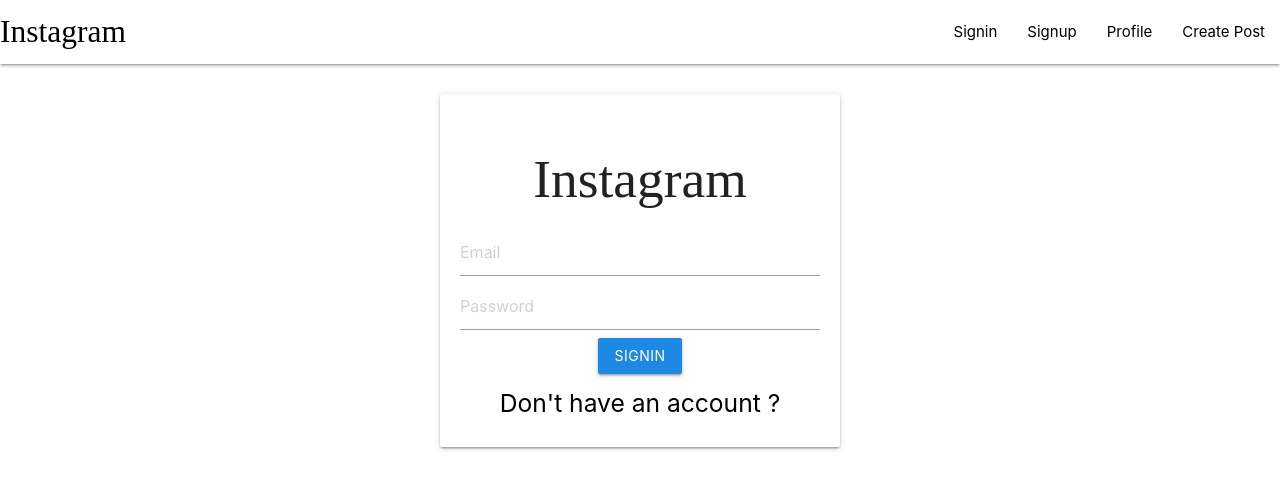
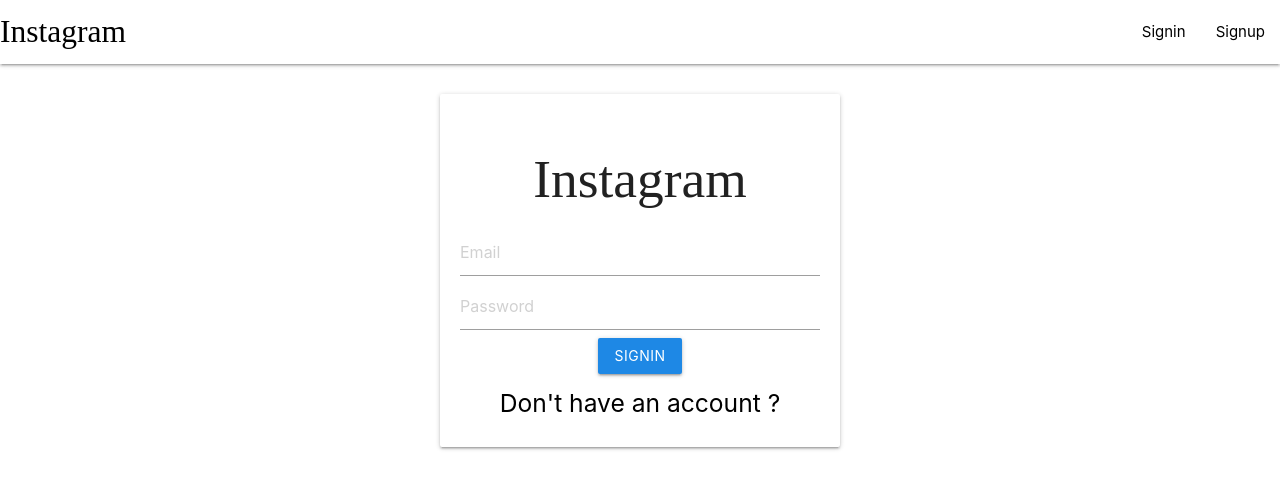
Before and after one commit to geriadam/instagramclone, a React (Create React App) app in the folder client/: page /signin in a window 1280 px wide. Shown: the top 488 px of the page. Built offline with nearby package versions, Linux system fonts and the light colour scheme; a web font is replaced by a local one.

Commit message:
changing navigation link after signin

```diff
--- a/client/src/components/Navbar.js
+++ b/client/src/components/Navbar.js
@@ -1,16 +1,32 @@
-import React from 'react'
+import React, {useContext} from 'react'
 import { Link } from 'react-router-dom'
+import {UserContext} from '../App'
 
 const Navbar = () => {
+    const {state, dispatch} = useContext(UserContext)
+    const renderList = () => {
+        if(state){
+            return (
+                <div>
+                    <li><Link to="/profile">Profile</Link></li>
+                    <li><Link to="/createpost">Create Post</Link></li>
+                </div>
+            )
+        } else {
+            return (
+                <div>
+                    <li><Link to="/signin">Signin</Link></li>
+                    <li><Link to="/signup">Signup</Link></li>
+                </div>
+            )
+        }
+    }
     return (
         <nav>
             <div className="nav-wrapper white" style={{color: "black"}}>
-                <Link to="/" className="brand-logo left">Instagram</Link>
+                <Link to={state ? "/" : "/signin"} className="brand-logo left">Instagram</Link>
                 <ul id="nav-mobile" className="right">
-                    <li><Link to="/signin">Signin</Link></li>
-                    <li><Link to="/signup">Signup</Link></li>
-                    <li><Link to="/profile">Profile</Link></li>
-                    <li><Link to="/createpost">Create Post</Link></li>
+                    {renderList()}
                 </ul>
             </div>
         </nav>
```
